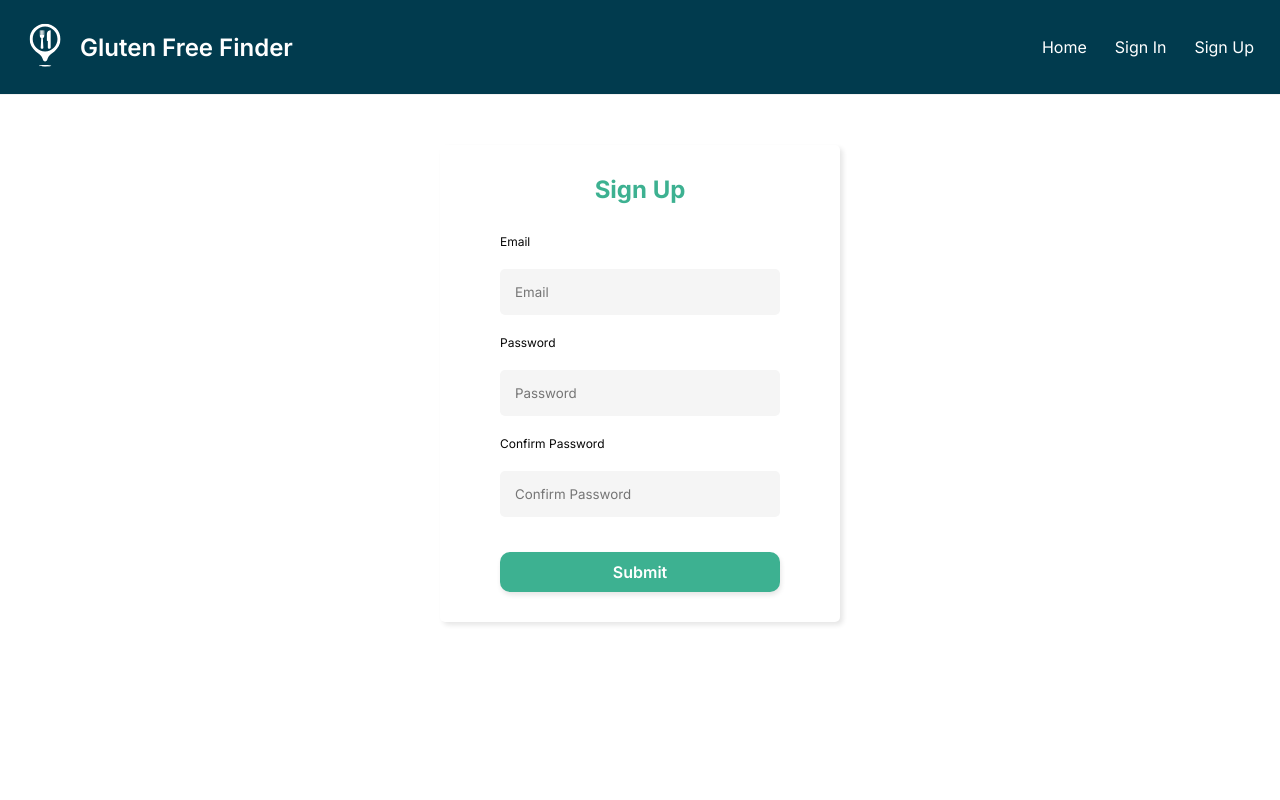
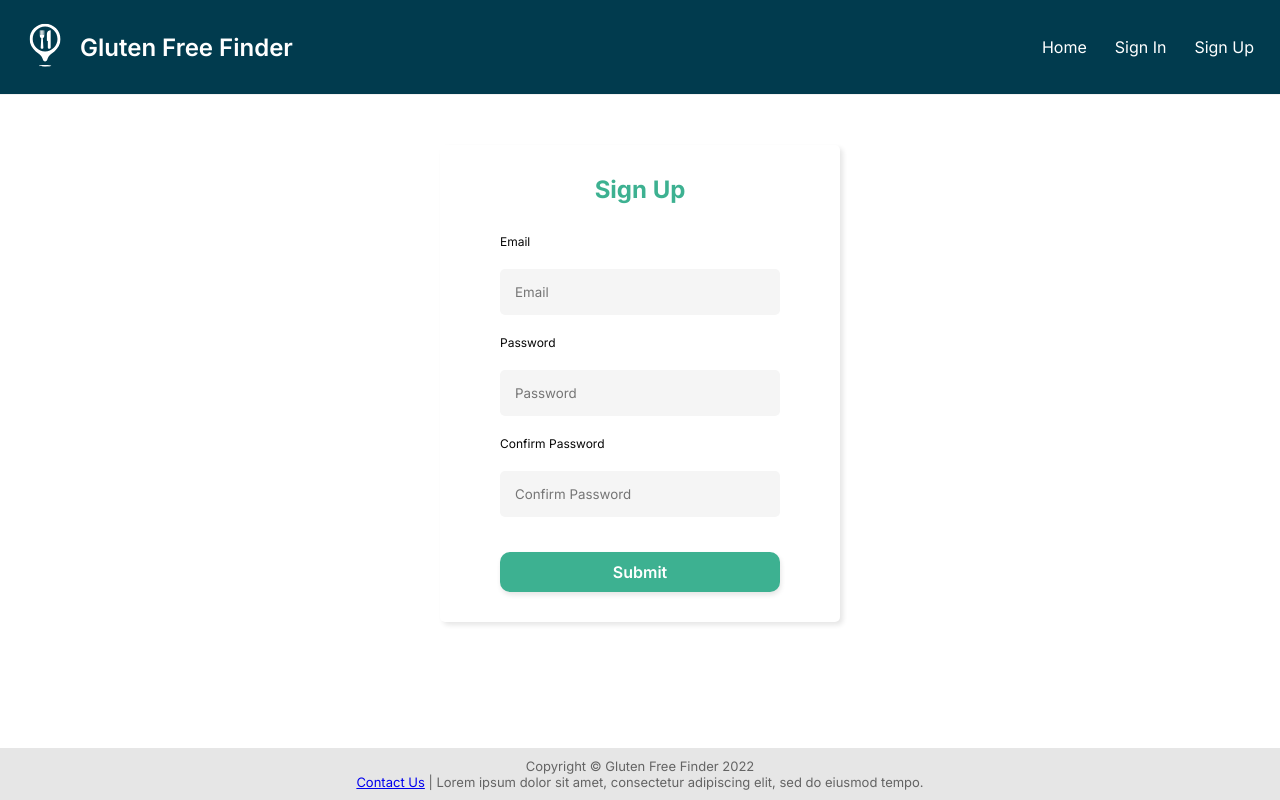
Before and after one commit to sofia-frugone/Gluten-Free-Finder-React, a React (Create React App) app: page /signup in a window 1280 px wide. Built offline with nearby package versions, Linux system fonts and the light colour scheme.

Commit message:
added footer with minimal styling and dummy link

```diff
--- a/src/App.js
+++ b/src/App.js
@@ -2,6 +2,7 @@ import './App.css';
 import SignUp from './components/SignUp'
 import Home from './components/Home'
 import { BrowserRouter, Link, Route, Routes } from 'react-router-dom'
+import Footer from './components/Footer'
 
 
 
@@ -38,6 +39,7 @@ const App = () => {
             <Route path="/signup" element={<SignUp />}/>
 
           </Routes>
+        <Footer />
         </BrowserRouter>
 
 
--- /dev/null
+++ b/src/components/Footer.js
@@ -0,0 +1,10 @@
+const Footer = () => {
+    const year = new Date().getFullYear();
+
+    return <footer>{`Copyright © Gluten Free Finder ${year}`}
+      <p><a href="*">Contact Us</a>  |   Lorem ipsum dolor sit amet, consectetur adipiscing elit, sed do eiusmod tempo.</p>
+    </footer>;
+
+  };
+
+  export default Footer;
--- a/src/index.css
+++ b/src/index.css
@@ -5,6 +5,7 @@
 * {
   margin: 0;
   font-family: 'Inter', sans-serif;
+
 
 }
 
@@ -76,3 +77,18 @@ form{
   margin-top: 15px;
   margin-bottom: 30px;
 }
+
+
+
+
+footer {
+  position: fixed;
+  background-color: #E6E6E6;
+  color: #646464;
+  font-size: 13px;
+  bottom: 0;
+  left: 0;
+  right: 0;
+  padding: 10px;
+  text-align: center;
+}
```
